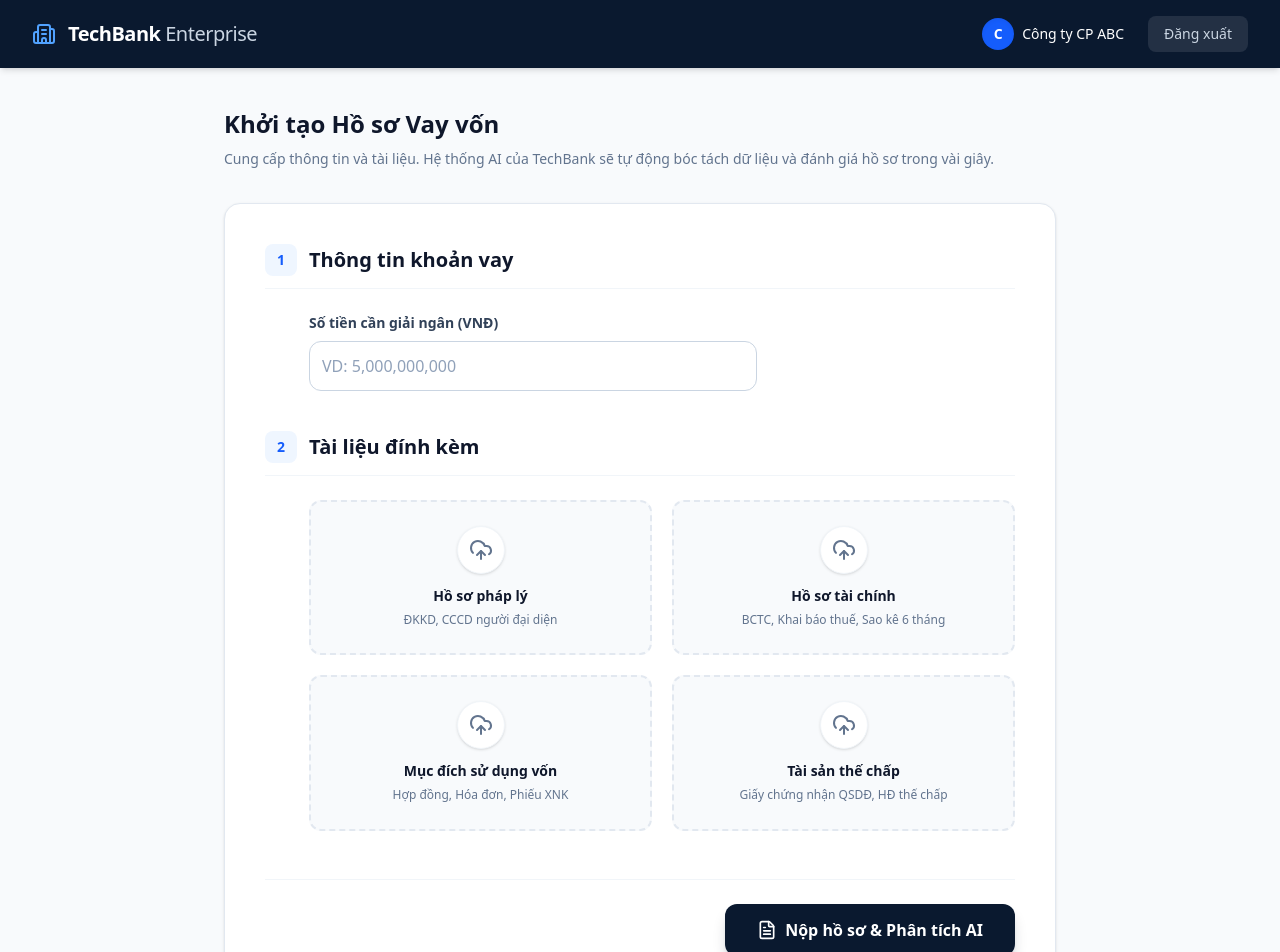
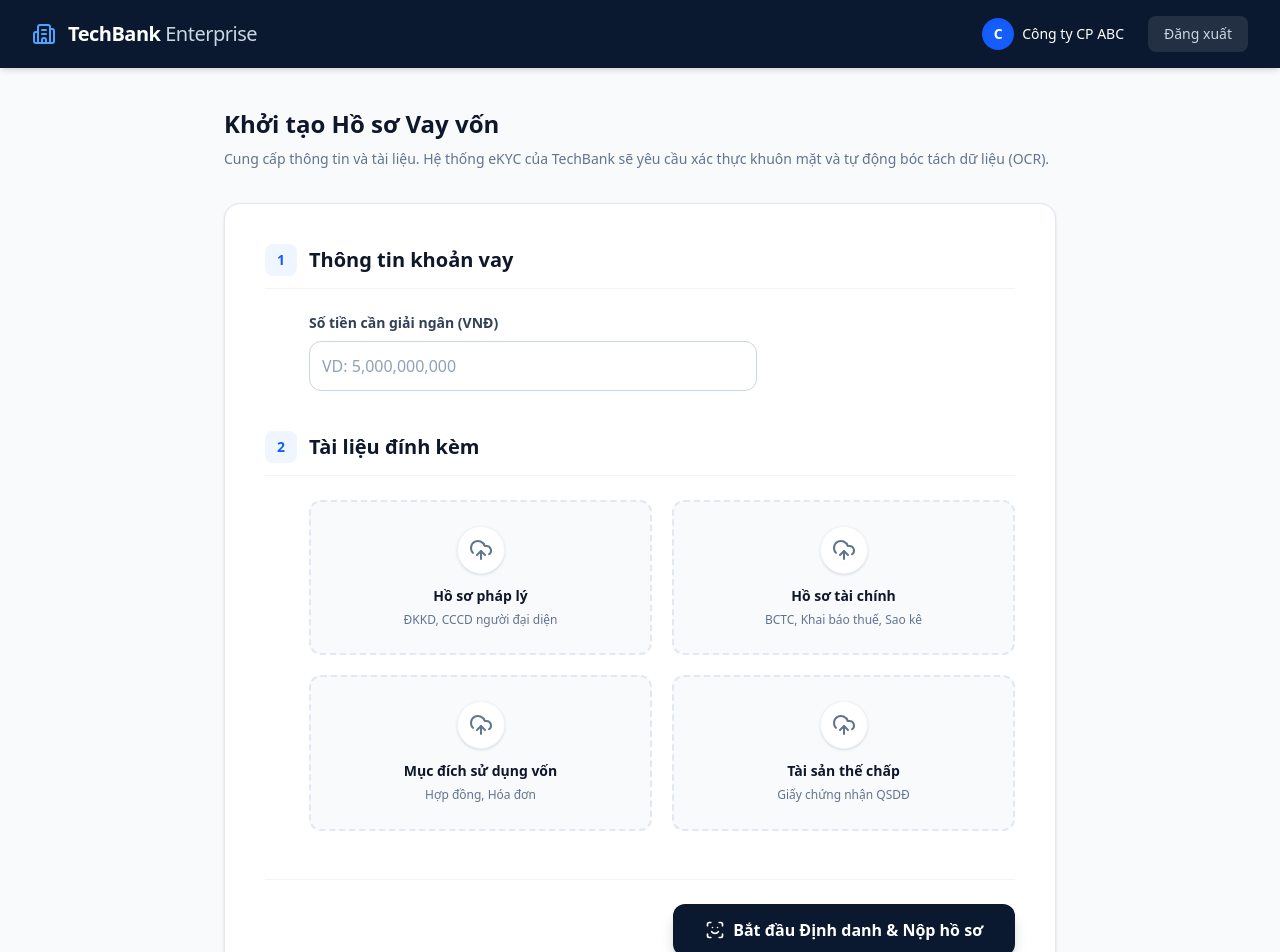
Before and after one commit to hakien2525-pixel/Extension-DigitalBanking, a Next.js app: page /business in a window 1280 px wide. Shown: the top 952 px of the page. Built offline with nearby package versions, Linux system fonts and the light colour scheme.

Commit message:
Implement Face Scan (eKYC) and Document OCR Simulation

```diff
--- a/package.json
+++ b/package.json
@@ -14,6 +14,7 @@
     "next": "16.2.10",
     "react": "19.2.4",
     "react-dom": "19.2.4",
+    "react-webcam": "^7.2.0",
     "sonner": "^2.0.7"
   },
   "devDependencies": {
--- a/src/app/business/page.tsx
+++ b/src/app/business/page.tsx
@@ -1,44 +1,64 @@
 "use client";
 
-import { useState, useRef } from "react";
-import { UploadCloud, CheckCircle2, AlertCircle, Loader2, FileText, Building2, CheckCircle } from "lucide-react";
+import { useState, useRef, useCallback } from "react";
+import { UploadCloud, CheckCircle2, AlertCircle, Loader2, FileText, Building2, CheckCircle, Camera, ScanFace, FileScan } from "lucide-react";
 import { useRouter } from "next/navigation";
 import { toast } from "sonner";
+import Webcam from "react-webcam";
+
+type ScanStep = 'idle' | 'face-scan' | 'ocr-scan' | 'result';
 
 export default function BusinessDashboard() {
   const router = useRouter();
   const [loanAmount, setLoanAmount] = useState("");
-  const [isAnalyzing, setIsAnalyzing] = useState(false);
-  const [analysisResult, setAnalysisResult] = useState<{ status: 'idle' | 'success' | 'error', message: string }>({ status: 'idle', message: '' });
-
-  // Track selected files
   const [files, setFiles] = useState<Record<string, string>>({});
 
-  const handleAiAnalysis = (e: React.FormEvent) => {
+  const [scanStep, setScanStep] = useState<ScanStep>('idle');
+  const [capturedImage, setCapturedImage] = useState<string | null>(null);
+  const webcamRef = useRef<Webcam>(null);
+
+  const handleStartAnalysis = (e: React.FormEvent) => {
     e.preventDefault();
     if (!loanAmount || Object.keys(files).length === 0) {
       toast.error("Vui lòng nhập số tiền và tải lên ít nhất 1 tài liệu.");
       return;
     }
+    setScanStep('face-scan');
+  };
 
-    setIsAnalyzing(true);
-    setAnalysisResult({ status: 'idle', message: '' });
+  const captureFace = useCallback(() => {
+    const imageSrc = webcamRef.current?.getScreenshot();
+    if (imageSrc) {
+      setCapturedImage(imageSrc);
+      toast.success("Chụp ảnh khuôn mặt thành công!");
+      // Chuyển sang bước quét OCR
+      setTimeout(() => {
+        setScanStep('ocr-scan');
+        simulateOcrScan();
+      }, 1500);
+    }
+  }, [webcamRef]);
 
-    // Simulate AI scanning and extraction
-    setTimeout(() => {
-      setIsAnalyzing(false);
-      // Simulate finding an error in the documents to show AI capability
-      setAnalysisResult({
-        status: 'error',
-        message: 'AI phát hiện: Thiếu mặt sau CCCD của người đại diện pháp luật. Vui lòng bổ sung để tiếp tục.'
+  const [ocrProgress, setOcrProgress] = useState(0);
+
+  const simulateOcrScan = () => {
+    setOcrProgress(0);
+    const interval = setInterval(() => {
+      setOcrProgress(prev => {
+        if (prev >= 100) {
+          clearInterval(interval);
+          setTimeout(() => setScanStep('result'), 1000);
+          return 100;
+        }
+        return prev + 10;
       });
-      toast.error("Phân tích hồ sơ chưa đạt. Yêu cầu bổ sung tài liệu.");
-    }, 4000);
+    }, 400);
   };
 
   const handleReupload = () => {
-    setAnalysisResult({ status: 'idle', message: '' });
-    toast.info("Vui lòng tải lên tài liệu bổ sung.");
+    setScanStep('idle');
+    setCapturedImage(null);
+    setOcrProgress(0);
   };
 
   const handleLogout = () => {
@@ -69,52 +89,19 @@ export default function BusinessDashboard() {
 
       {/* Main Content */}
       <main className="max-w-4xl mx-auto py-10 px-4 sm:px-6 lg:px-8">
+
+        {scanStep === 'idle' && (
+          <>
             <div className="mb-8">
               <h2 className="text-2xl font-bold text-slate-900">Khởi tạo Hồ sơ Vay vốn</h2>
               <p className="text-slate-500 mt-2 text-sm leading-relaxed">
-            Cung cấp thông tin và tài liệu. Hệ thống AI của TechBank sẽ tự động bóc tách dữ liệu và đánh giá hồ sơ trong vài giây.
+                Cung cấp thông tin và tài liệu. Hệ thống eKYC của TechBank sẽ yêu cầu xác thực khuôn mặt và tự động bóc tách dữ liệu (OCR).
               </p>
             </div>
 
             <div className="bg-white rounded-2xl shadow-sm border border-slate-200 overflow-hidden">
-          {analysisResult.status === 'error' ? (
-            <div className="p-10 text-center space-y-4">
-              <div className="w-20 h-20 bg-red-50 rounded-full flex items-center justify-center mx-auto mb-4 border border-red-100">
-                <AlertCircle className="w-10 h-10 text-red-500" />
-              </div>
-              <h3 className="text-2xl font-bold text-slate-900">Phân tích hồ sơ chưa đạt</h3>
-              <p className="text-red-600 font-medium max-w-md mx-auto leading-relaxed">{analysisResult.message}</p>
-              <div className="pt-6">
-                <button
-                  onClick={handleReupload}
-                  className="bg-blue-600 hover:bg-blue-700 text-white py-2.5 px-8 rounded-xl font-semibold transition-all shadow-md shadow-blue-600/20"
-                >
-                  Bổ sung hồ sơ ngay
-                </button>
-              </div>
-            </div>
-          ) : isAnalyzing ? (
-            <div className="p-16 text-center space-y-8">
-              <div className="relative w-20 h-20 mx-auto">
-                <div className="absolute inset-0 border-4 border-slate-100 rounded-full"></div>
-                <div className="absolute inset-0 border-4 border-blue-600 rounded-full border-t-transparent animate-spin"></div>
-                <Loader2 className="w-8 h-8 text-blue-600 absolute top-1/2 left-1/2 -translate-x-1/2 -translate-y-1/2 animate-pulse" />
-              </div>
-              <div>
-                <h3 className="text-xl font-bold text-slate-900">AI đang quét và bóc tách dữ liệu...</h3>
-                <p className="text-slate-500 mt-2 text-sm">Quá trình này mất khoảng vài giây. Vui lòng không đóng trình duyệt.</p>
-              </div>
-
-              <div className="max-w-md mx-auto space-y-3 text-sm text-slate-700 text-left bg-slate-50 p-6 rounded-xl border border-slate-200 shadow-inner">
-                <div className="flex items-center gap-3"><CheckCircle2 className="w-5 h-5 text-emerald-500" /> <span>Đang đọc Giấy phép kinh doanh... <span className="font-semibold text-emerald-600">Hoàn tất</span></span></div>
-                <div className="flex items-center gap-3"><CheckCircle2 className="w-5 h-5 text-emerald-500" /> <span>Đang phân tích Báo cáo tài chính... <span className="font-semibold text-emerald-600">Hoàn tất</span></span></div>
-                <div className="flex items-center gap-3 text-blue-600 font-medium"><Loader2 className="w-5 h-5 animate-spin" /> <span>Đang trích xuất thông tin CCCD...</span></div>
-              </div>
-            </div>
-          ) : (
-            <form onSubmit={handleAiAnalysis} className="p-8 sm:p-10">
+              <form onSubmit={handleStartAnalysis} className="p-8 sm:p-10">
                 <div className="space-y-10">
-                {/* Loan Amount */}
                   <section>
                     <div className="flex items-center gap-3 mb-6 pb-3 border-b border-slate-100">
                       <div className="w-8 h-8 rounded-lg bg-blue-50 flex items-center justify-center text-blue-600 font-bold text-sm">1</div>
@@ -133,41 +120,16 @@ export default function BusinessDashboard() {
                     </div>
                   </section>
 
-                {/* Document Uploads */}
                   <section>
                     <div className="flex items-center gap-3 mb-6 pb-3 border-b border-slate-100">
                       <div className="w-8 h-8 rounded-lg bg-blue-50 flex items-center justify-center text-blue-600 font-bold text-sm">2</div>
                       <h3 className="text-xl font-bold text-slate-900">Tài liệu đính kèm</h3>
                     </div>
                     <div className="pl-11 grid grid-cols-1 sm:grid-cols-2 gap-5">
-                    <UploadSection
-                      id="phaply"
-                      title="Hồ sơ pháp lý"
-                      desc="ĐKKD, CCCD người đại diện"
-                      selectedFile={files['phaply']}
-                      onFileSelect={(name) => setFiles(prev => ({...prev, phaply: name}))}
-                    />
-                    <UploadSection
-                      id="taichinh"
-                      title="Hồ sơ tài chính"
-                      desc="BCTC, Khai báo thuế, Sao kê 6 tháng"
-                      selectedFile={files['taichinh']}
-                      onFileSelect={(name) => setFiles(prev => ({...prev, taichinh: name}))}
-                    />
-                    <UploadSection
-                      id="mucdich"
-                      title="Mục đích sử dụng vốn"
-                      desc="Hợp đồng, Hóa đơn, Phiếu XNK"
-                      selectedFile={files['mucdich']}
-                      onFileSelect={(name) => setFiles(prev => ({...prev, mucdich: name}))}
-                    />
-                    <UploadSection
-                      id="taisan"
-                      title="Tài sản thế chấp"
-                      desc="Giấy chứng nhận QSDĐ, HĐ thế chấp"
-                      selectedFile={files['taisan']}
-                      onFileSelect={(name) => setFiles(prev => ({...prev, taisan: name}))}
-                    />
+                      <UploadSection id="phaply" title="Hồ sơ pháp lý" desc="ĐKKD, CCCD người đại diện" selectedFile={files['phaply']} onFileSelect={(n) => setFiles(p => ({...p, phaply: n}))} />
+                      <UploadSection id="taichinh" title="Hồ sơ tài chính" desc="BCTC, Khai báo thuế, Sao kê" selectedFile={files['taichinh']} onFileSelect={(n) => setFiles(p => ({...p, taichinh: n}))} />
+                      <UploadSection id="mucdich" title="Mục đích sử dụng vốn" desc="Hợp đồng, Hóa đơn" selectedFile={files['mucdich']} onFileSelect={(n) => setFiles(p => ({...p, mucdich: n}))} />
+                      <UploadSection id="taisan" title="Tài sản thế chấp" desc="Giấy chứng nhận QSDĐ" selectedFile={files['taisan']} onFileSelect={(n) => setFiles(p => ({...p, taisan: n}))} />
                     </div>
                   </section>
                 </div>
@@ -177,13 +139,147 @@ export default function BusinessDashboard() {
                     type="submit"
                     className="bg-[#0A192F] hover:bg-blue-900 text-white py-3.5 px-8 rounded-xl font-semibold transition-all flex items-center gap-2 shadow-lg shadow-[#0A192F]/20 focus:ring-4 focus:ring-[#0A192F]/20 active:scale-[0.98]"
                   >
-                  <FileText className="w-5 h-5" />
-                  Nộp hồ sơ & Phân tích AI
+                    <ScanFace className="w-5 h-5" />
+                    Bắt đầu Định danh & Nộp hồ sơ
                   </button>
                 </div>
               </form>
+            </div>
+          </>
+        )}
+
+        {/* Step 2: Face Scan Modal */}
+        {scanStep === 'face-scan' && (
+          <div className="bg-slate-900 rounded-2xl shadow-2xl overflow-hidden relative border border-slate-800 text-white">
+            <div className="p-8 text-center border-b border-slate-800">
+              <ScanFace className="w-12 h-12 text-blue-500 mx-auto mb-4" />
+              <h2 className="text-2xl font-bold">Xác thực sinh trắc học (eKYC)</h2>
+              <p className="text-slate-400 mt-2">Vui lòng đưa khuôn mặt vào giữa khung hình để xác thực người đại diện pháp luật.</p>
+            </div>
+            <div className="relative bg-black flex justify-center items-center min-h-[400px]">
+              {capturedImage ? (
+                <img src={capturedImage} alt="Captured" className="h-[400px] object-cover" />
+              ) : (
+                <div className="relative w-full max-w-[500px]">
+                  <Webcam
+                    audio={false}
+                    ref={webcamRef}
+                    screenshotFormat="image/jpeg"
+                    videoConstraints={{ facingMode: "user" }}
+                    className="w-full rounded-lg"
+                  />
+                  {/* Face outline overlay */}
+                  <div className="absolute inset-0 border-[6px] border-blue-500/50 border-dashed rounded-[100px] m-10 animate-pulse pointer-events-none"></div>
+                </div>
               )}
             </div>
+            <div className="p-6 bg-slate-900 flex justify-center">
+              {!capturedImage ? (
+                <button
+                  onClick={captureFace}
+                  className="bg-blue-600 hover:bg-blue-500 text-white py-3 px-8 rounded-full font-bold flex items-center gap-2 transition-colors shadow-lg shadow-blue-500/20"
+                >
+                  <Camera className="w-5 h-5" />
+                  Chụp ảnh xác thực
+                </button>
+              ) : (
+                <div className="flex items-center gap-2 text-emerald-400 font-medium">
+                  <Loader2 className="w-5 h-5 animate-spin" />
+                  Đang phân tích khuôn mặt...
+                </div>
+              )}
+            </div>
+          </div>
+        )}
+
+        {/* Step 3: OCR Scanning Animation */}
+        {scanStep === 'ocr-scan' && (
+          <div className="bg-white rounded-2xl shadow-sm border border-slate-200 overflow-hidden">
+            <div className="p-16 text-center space-y-8">
+              <div className="relative w-32 h-40 mx-auto bg-blue-50 rounded-lg border-2 border-blue-200 overflow-hidden shadow-inner">
+                <FileScan className="w-12 h-12 text-blue-300 absolute top-1/2 left-1/2 -translate-x-1/2 -translate-y-1/2" />
+                {/* Laser scan line */}
+                <div
+                  className="absolute left-0 right-0 h-1 bg-blue-500 shadow-[0_0_15px_3px_rgba(59,130,246,0.5)] transition-all duration-300"
+                  style={{ top: `${ocrProgress}%` }}
+                ></div>
+              </div>
+
+              <div>
+                <h3 className="text-xl font-bold text-slate-900">AI đang quét và bóc tách dữ liệu (OCR)...</h3>
+                <p className="text-slate-500 mt-2 text-sm">Trích xuất thông tin từ Giấy phép ĐKKD, Báo cáo tài chính và CCCD.</p>
+              </div>
+
+              <div className="w-full max-w-md mx-auto bg-slate-100 rounded-full h-2.5 mb-4">
+                <div className="bg-blue-600 h-2.5 rounded-full transition-all duration-300" style={{ width: `${ocrProgress}%` }}></div>
+              </div>
+
+              <div className="max-w-md mx-auto space-y-3 text-sm text-slate-700 text-left bg-slate-50 p-6 rounded-xl border border-slate-200 shadow-inner">
+                <div className="flex items-center gap-3"><CheckCircle2 className="w-5 h-5 text-emerald-500" /> <span>Đang đọc Giấy phép kinh doanh... <span className="font-semibold text-emerald-600">Hoàn tất</span></span></div>
+                {ocrProgress > 50 && (
+                  <div className="flex items-center gap-3"><CheckCircle2 className="w-5 h-5 text-emerald-500" /> <span>Đang trích xuất Báo cáo tài chính... <span className="font-semibold text-emerald-600">Hoàn tất</span></span></div>
+                )}
+                {ocrProgress > 80 && (
+                  <div className="flex items-center gap-3"><CheckCircle2 className="w-5 h-5 text-emerald-500" /> <span>Đối chiếu khuôn mặt với CCCD... <span className="font-semibold text-emerald-600">Hoàn tất</span></span></div>
+                )}
+              </div>
+            </div>
+          </div>
+        )}
+
+        {/* Step 4: Final Results */}
+        {scanStep === 'result' && (
+          <div className="bg-white rounded-2xl shadow-sm border border-emerald-200 overflow-hidden">
+            <div className="bg-emerald-50 border-b border-emerald-100 p-8 text-center">
+              <div className="w-20 h-20 bg-emerald-100 rounded-full flex items-center justify-center mx-auto mb-4 border border-emerald-200 shadow-sm">
+                <CheckCircle className="w-10 h-10 text-emerald-600" />
+              </div>
+              <h3 className="text-2xl font-bold text-emerald-900">Nộp hồ sơ thành công</h3>
+              <p className="text-emerald-700 mt-2 font-medium">Hồ sơ đã được mã hóa và chuyển tới Thẩm định viên.</p>
+            </div>
+
+            <div className="p-8">
+              <h4 className="font-bold text-slate-800 mb-4 border-b pb-2">Kết quả phân tích tự động (AI)</h4>
+              <div className="grid grid-cols-1 md:grid-cols-2 gap-6">
+                <div className="bg-slate-50 p-5 rounded-xl border border-slate-200">
+                  <div className="flex items-center gap-2 text-emerald-600 font-bold mb-2">
+                    <ScanFace className="w-5 h-5" />
+                    Xác thực khuôn mặt
+                  </div>
+                  <p className="text-sm text-slate-700">Khuôn mặt chụp thực tế khớp <strong className="text-emerald-600 text-lg">98.5%</strong> với ảnh trên Căn cước công dân của Người đại diện pháp luật.</p>
+                </div>
+
+                <div className="bg-slate-50 p-5 rounded-xl border border-slate-200">
+                  <div className="flex items-center gap-2 text-blue-600 font-bold mb-2">
+                    <FileScan className="w-5 h-5" />
+                    Trích xuất hồ sơ (OCR)
+                  </div>
+                  <ul className="text-sm text-slate-700 space-y-1">
+                    <li>Mã số thuế: <strong>0102030405</strong></li>
+                    <li>Loại hình: <strong>Công ty Cổ phần</strong></li>
+                    <li>Năng lực trả nợ: <strong className="text-emerald-600">Khả thi</strong> (Dựa trên BCTC)</li>
+                  </ul>
+                </div>
+              </div>
+
+              <div className="mt-8 pt-6 border-t flex justify-end gap-4">
+                <button
+                  onClick={handleReupload}
+                  className="bg-white border border-slate-300 text-slate-700 hover:bg-slate-50 py-2.5 px-6 rounded-xl font-semibold transition-all"
+                >
+                  Nộp hồ sơ mới
+                </button>
+                <button
+                  onClick={() => router.push('/')}
+                  className="bg-[#0A192F] text-white hover:bg-blue-900 py-2.5 px-8 rounded-xl font-semibold transition-all"
+                >
+                  Quay về Trang chủ
+                </button>
+              </div>
+            </div>
+          </div>
+        )}
+
       </main>
     </div>
   );
```
Also changed, not shown: 1 other file (tests, documents, lock files or other folders). Lines whose indentation alone changed are shown as unchanged.
